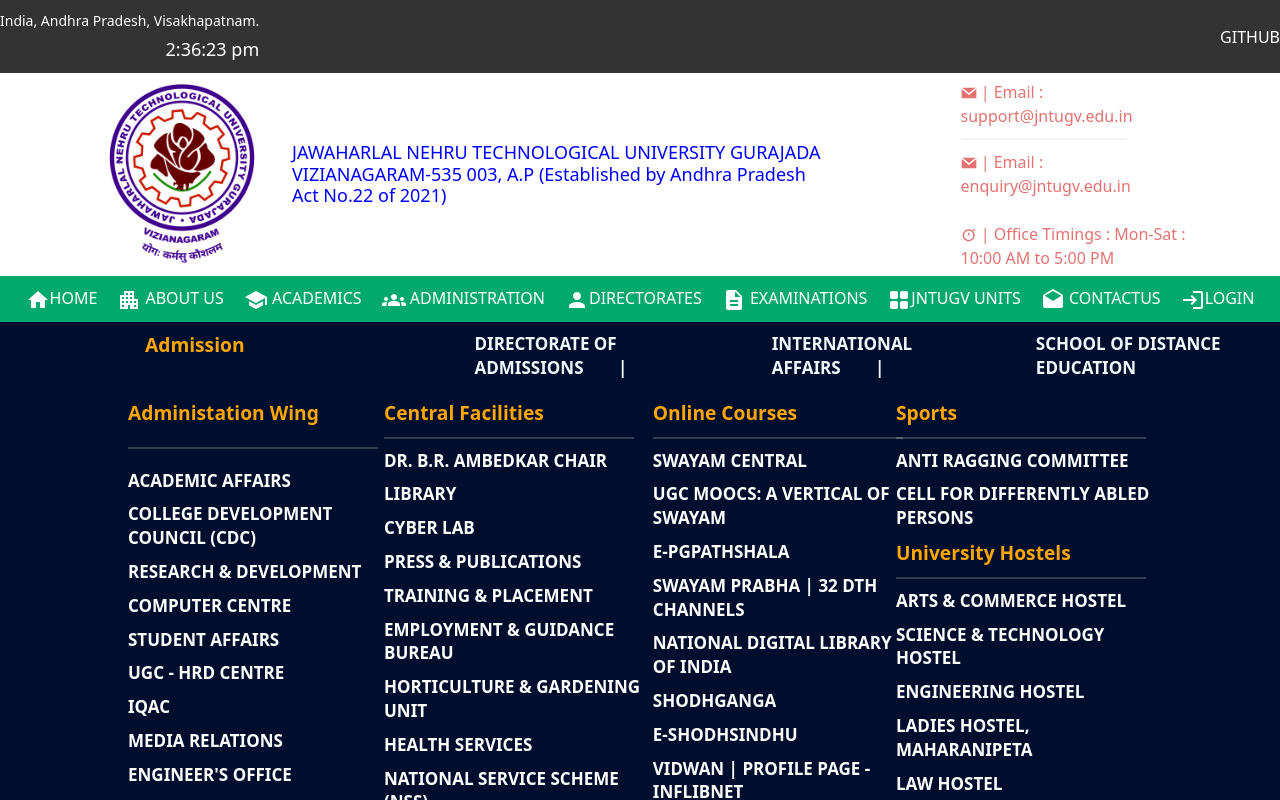
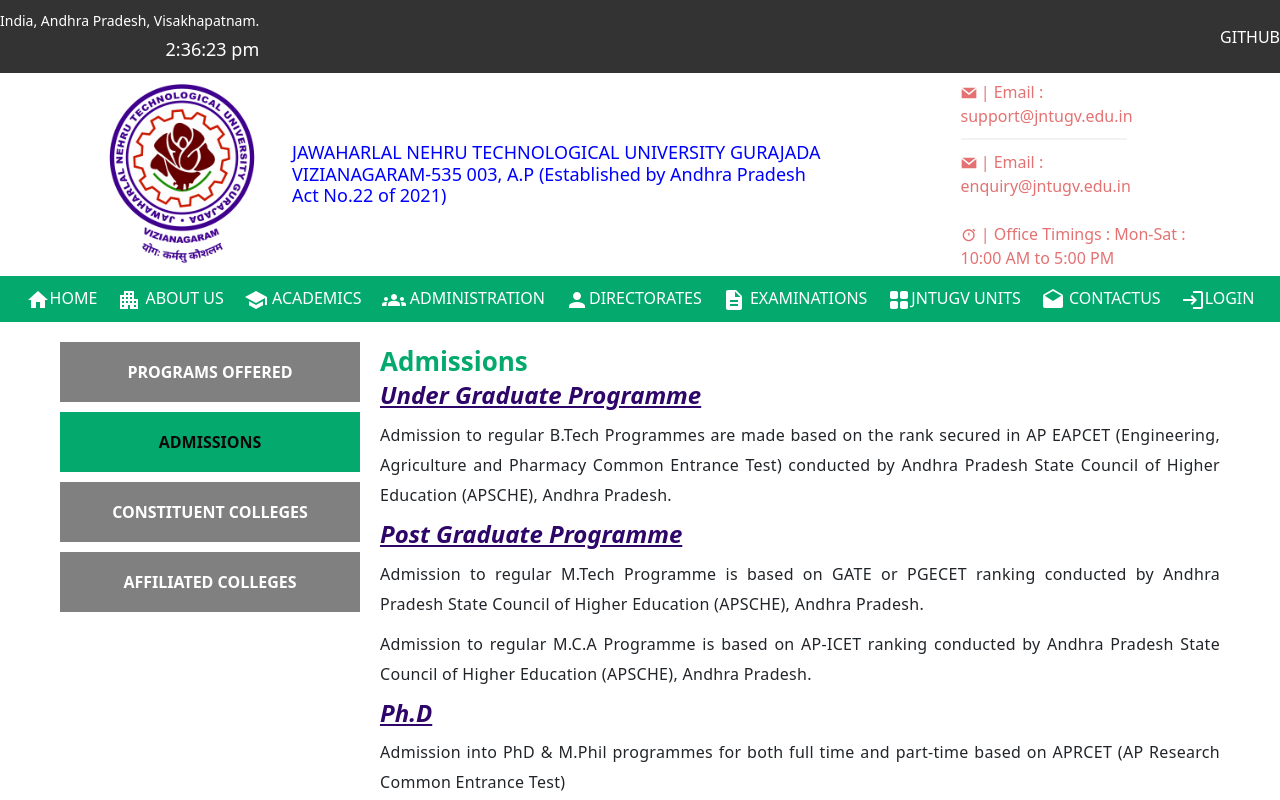
Before and after one commit to JNTU-GV-WEBSITE/FRONTEND, a React (Create React App) app: page /AdmissionsOP in a window 1280 px wide. Shown: the top 800 px of the page. Built offline with nearby package versions, Linux system fonts and the light colour scheme.

Commit message:
I have added the admissions page.

```diff
--- a/package.json
+++ b/package.json
@@ -7,6 +7,7 @@
     "@emotion/styled": "^11.11.0",
     "@mui/icons-material": "^5.14.9",
     "@mui/material": "^5.14.9",
+    "@popperjs/core": "^2.11.8",
     "@testing-library/jest-dom": "^5.17.0",
     "@testing-library/react": "^13.4.0",
     "@testing-library/user-event": "^13.5.0",
--- /dev/null
+++ b/src/components/MainPage/Header/Academics/Admissions/AdmissionsOP.css
@@ -0,0 +1,42 @@
+.allRightContentHolderHeading{
+  color: #04AA6D;
+  font-weight: 600;
+  font-size: 26px;
+  width: 400px;
+  }
+  .allRightContentHolderContent h4{
+  text-decoration: underline;
+  font-style: italic;
+  font-weight: 600;
+  color:#2e0669;
+  }
+  .allRightContentHolderContent p{
+  font-size: 16px;
+  letter-spacing: 0.3px;
+  line-height: 30px;
+  text-align: justify;
+  }
+  .allRightContentHolder{
+    width: 100%;
+  }
+
+  /* Add mobile view styles */
+  @media (max-width: 767px) {
+    .actualContainer {
+      flex-direction: column;
+      margin-left: 4px;
+    }
+
+    .allRightContentHolder {
+      width: 95%;
+    }
+
+    .allRightContentHolderContent h3 {
+      font-size: 18px;
+    }
+
+    .allRightContentHolderContent p {
+      font-size: 14px;
+      line-height: 24px;
+    }
+  }
--- a/src/components/MainPage/Header/Academics/Admissions/AdmissionsOP.js
+++ b/src/components/MainPage/Header/Academics/Admissions/AdmissionsOP.js
@@ -1,7 +1,67 @@
-const AdmissionsOP = () =>{
-    return(
-        <div></div>
-    )
+import React from 'react';
+import './AdmissionsOP.css';
+import { Link, useLocation } from "react-router-dom";
+
+function Admissions() {
+  const location = useLocation();
+  return (
+    <div className="mainContainer">
+      <div className="allLeftMenu">
+        <Link
+          to="/programsoffered"
+          className={`menuButton ${
+            location.pathname === "/programsoffered" ? "active" : ""
+          }`}
+        >
+          Programs Offered
+        </Link>
+        <Link
+          to="/AdmissionsOP"
+          className={`menuButton ${
+            location.pathname === "/AdmissionsOP" ? "active" : ""
+          }`}
+        >
+         Admissions
+        </Link>
+        <Link
+          to="/ConstituentCollegesOP"
+          className={`menuButton ${
+            location.pathname === "/ConstituentCollegesOP" ? "active" : ""
+          }`}
+        >
+          Constituent Colleges
+        </Link>
+        <Link
+          to="/AffliatedCollegesOP"
+          className={`menuButton ${
+            location.pathname === "/AffliatedCollegesOP" ? "active" : ""
+          }`}
+        >
+          Affiliated Colleges
+        </Link>
+      </div>
+      <div className="actualContainer">
+
+        <div className="allRightContentHolder">
+          <div className="allRightContentHolderHeading">
+            Admissions
+          </div>
+          <div className="allRightContentHolderContent">
+            <h4>Under Graduate Programme</h4>
+            <p>Admission to regular B.Tech Programmes are made based on the rank secured in AP EAPCET (Engineering, Agriculture and Pharmacy Common Entrance Test) conducted by Andhra Pradesh State Council of Higher Education (APSCHE), Andhra Pradesh.</p>
+            <h4>Post Graduate Programme</h4>
+            <p>Admission to regular M.Tech Programme is based on GATE or PGECET ranking conducted by Andhra Pradesh State Council of Higher Education (APSCHE), Andhra Pradesh.</p>
+            <p>Admission to regular M.C.A Programme is based on AP-ICET ranking conducted by Andhra Pradesh State Council of Higher Education (APSCHE), Andhra Pradesh.</p>
+            <h4>Ph.D</h4>
+            <p>Admission into PhD & M.Phil programmes for both full time and part-time  based on APRCET  (AP Research Common Entrance Test)</p>
+
+            <h4>Eligibility criteria for APRCET PhD & M.Phil Admissions:</h4>
+            <p>The eligibility criteria for admission to APRCET (admission into M.Phil./Ph.D. programme) is the candidate should have a Master’s degree or a professional degree declared equivalent to the Master’s degree by the corresponding statutory regulatory body, with at least 55 per cent of marks in aggregate or its equivalent grade ‘B’ in the UGC 7-point scale. Those who are waiting for the result of PG Degree can also apply for APRCET. But they have to full fill the required criteria at the time of interview.</p>
+          </div>
+        </div>
+      </div>
+    </div>
+  )
 }
 
-export default AdmissionsOP;
+export default Admissions;
--- a/src/components/MainPage/Header/Academics/Constituent Colleges/ConstituentCollegesOP.js
+++ b/src/components/MainPage/Header/Academics/Constituent Colleges/ConstituentCollegesOP.js
@@ -15,9 +15,9 @@
           Programs Offered
         </Link>
         <Link
-          to="/programsoffered"
+          to="/AdmissionsOP"
           className={`menuButton ${
-            location.pathname === "/programsoffered" ? "active" : ""
+            location.pathname === "/AdmissionsOP" ? "active" : ""
           }`}
         >
           Admissions
--- a/src/components/MainPage/Header/Dropdown.js
+++ b/src/components/MainPage/Header/Dropdown.js
@@ -51,7 +51,7 @@
           </button>
           <button>
             {" "}
-            <Link className="link-btn" to="/Main">
+            <Link className="link-btn" to="/AdmissionsOP">
               {" "}
               Admissions
             </Link>
```
Also changed, not shown: 1 other file (tests, documents, lock files or other folders).
